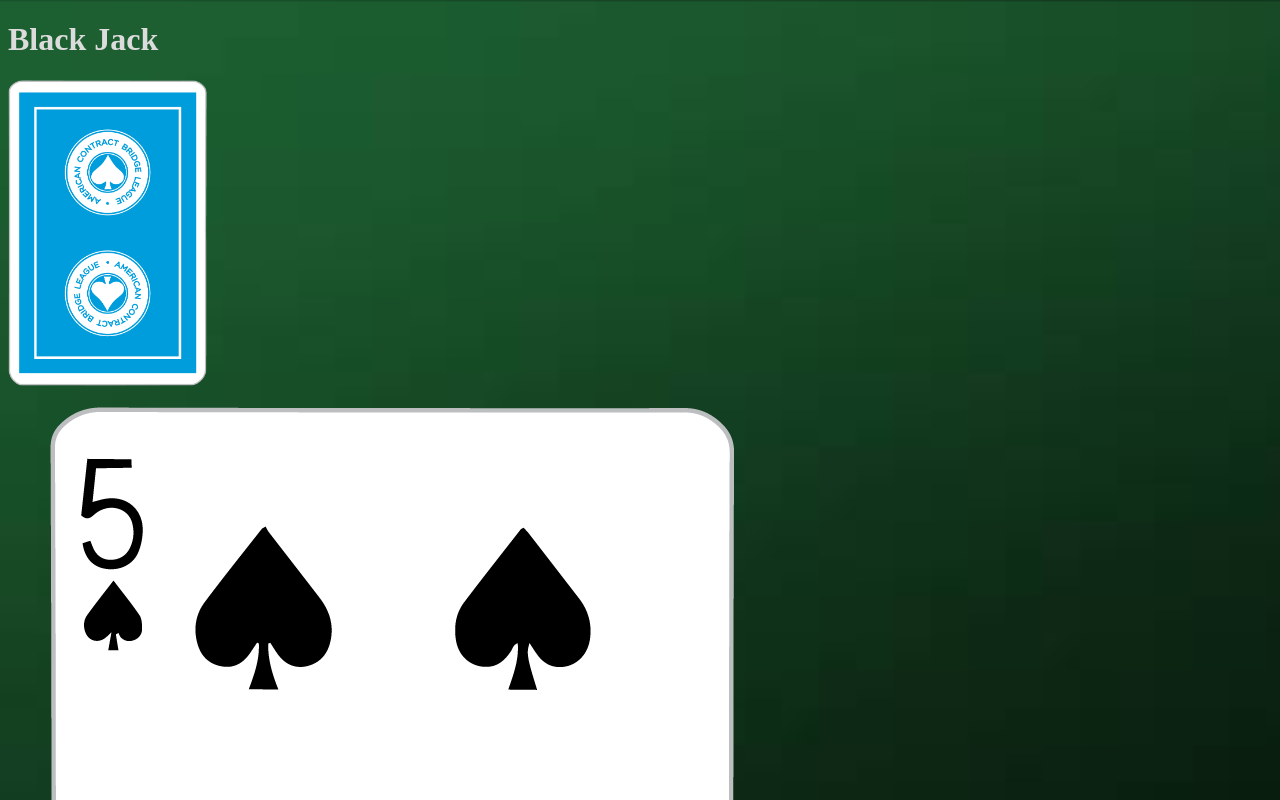
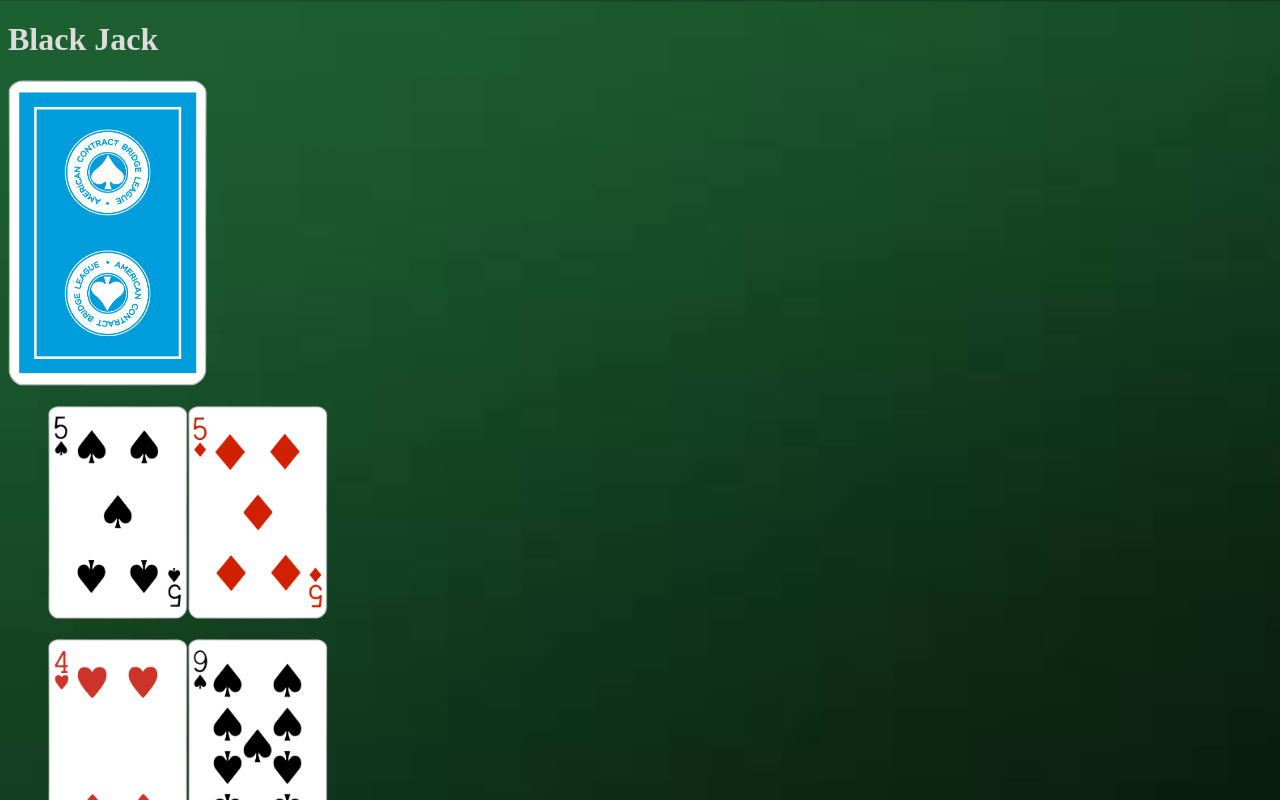
Before and after one commit to OCDAmmo3/Hold-em, a React (Create React App) app: page / in a window 1280 px wide. Shown: the top 800 px of the page. Built offline with nearby package versions, Linux system fonts and the light colour scheme.

Commit message:
Added temporary styling to cards to make them smaller

```diff
--- a/src/assets/styles/app.scss
+++ b/src/assets/styles/app.scss
@@ -1,4 +1,17 @@
 body {
+  #root {
+    .hand {
+      ul {
+        li {
+          .card-image {
+            width: 140px;
+          }
+          display: inline-block;
+        }
+        list-style: none;
+      }
+    }
+  }
   background: url('../images/poker-green.jpeg') no-repeat center center fixed;
   background-size: cover;
   color: rgb(220, 220, 220);
```
